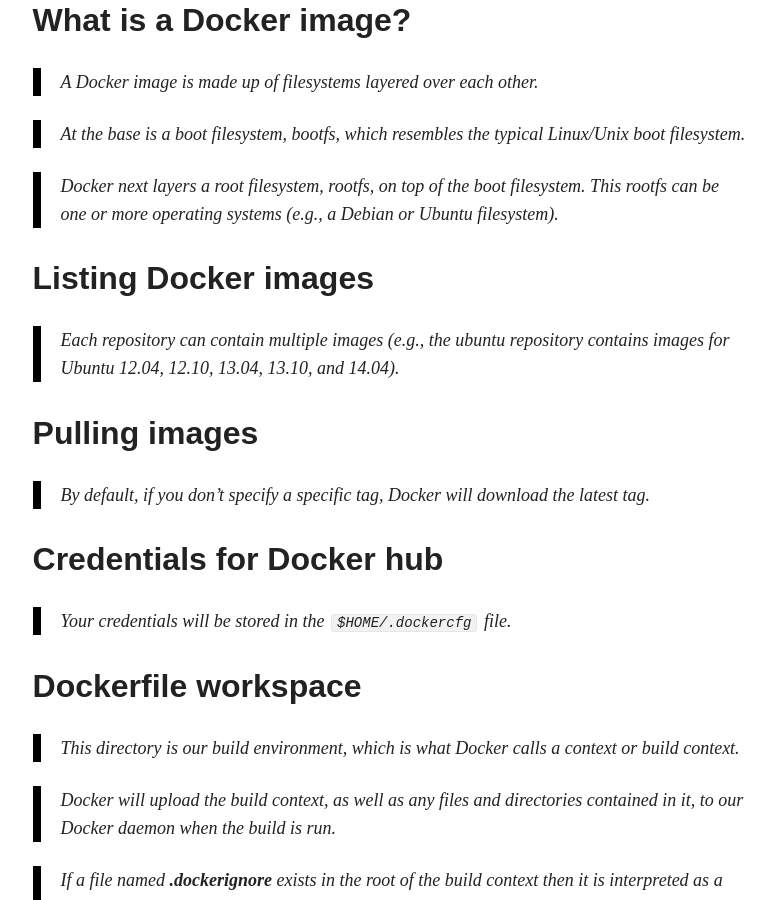
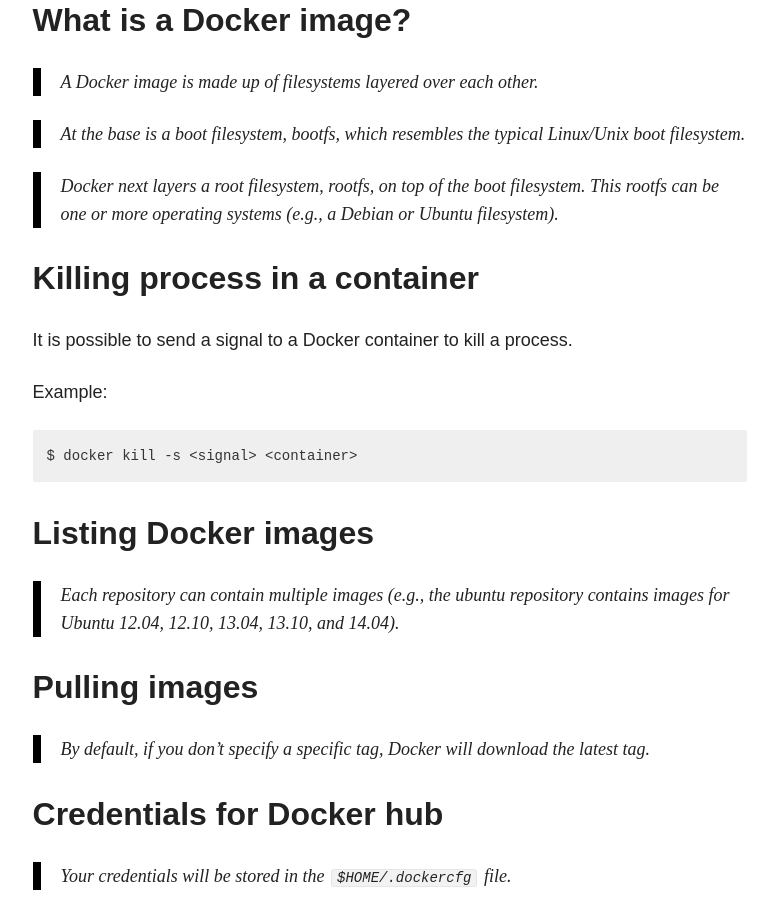
Before and after one commit to paweloczadly/paweloczadly.github.io, a Jekyll site: the page built from _posts/2014-11-28-book-notes-the-docker-book.md, in a window 1280 px wide and 900 px high, scrolled down 4427 px. Shown: the whole window, without its empty margins (347-1125 px from the left). Built offline with Jekyll 4.4.1, drawn with Linux system fonts in a browser that asks for light colours; nearby versions of some CDN libraries; comment, search, counter and statistics services are not loaded.

Commit message:
2014-11-28

```diff
--- a/_posts/2014-11-28-book-notes-the-docker-book.md
+++ b/_posts/2014-11-28-book-notes-the-docker-book.md
@@ -141,6 +141,14 @@
 > At the base is a boot filesystem, bootfs, which resembles the typical Linux/Unix boot filesystem.
 
 > Docker next layers a root filesystem, rootfs, on top of the boot filesystem. This rootfs can be one or more operating systems (e.g., a Debian or Ubuntu filesystem).
+
+## Killing process in a container
+
+It is possible to send a signal to a Docker container to kill a process.
+
+Example:
+
+    $ docker kill -s <signal> <container>
 
 ## Listing Docker images
 
```
